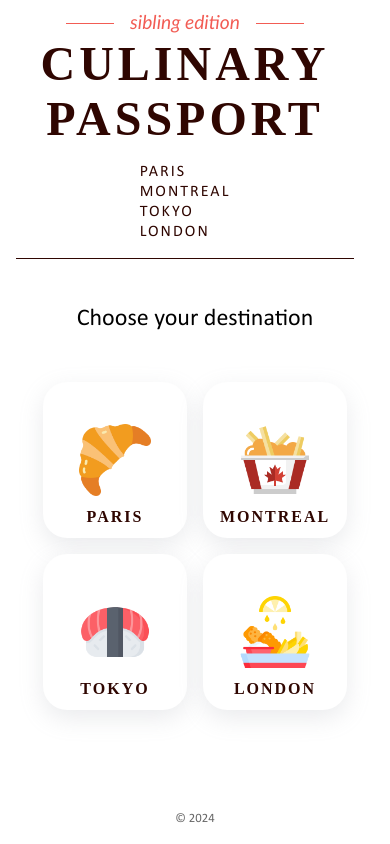
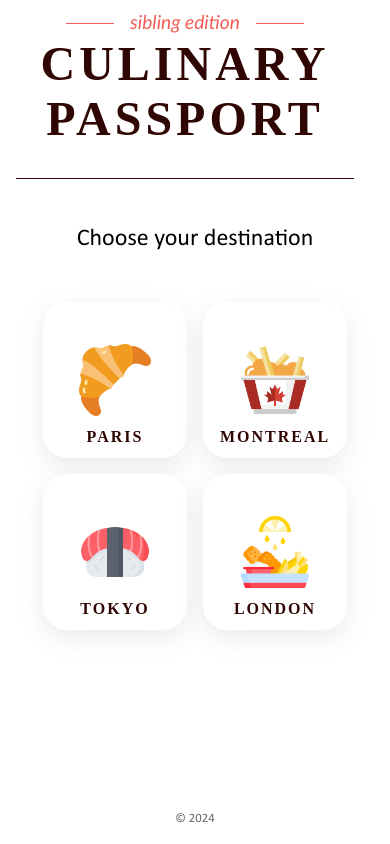
Before and after one commit to kimanhou/the-culinary-passport, a React (Create React App) app: page / in a window 390 px wide. Built offline with nearby package versions, Linux system fonts and the light colour scheme.

Commit message:
🎨 Remove Navigation from mobile

```diff
--- a/src/components/Header/Header.tsx
+++ b/src/components/Header/Header.tsx
@@ -1,20 +1,19 @@
 import React from "react";
 import Navigation from "components/Navigation/Navigation";
-import "./Header.scss";
-// import logo from "./food-blog-logo.png";
 import City from "model/City";
 import Divider from "components/common/Divider/Divider";
+import { useIsMobile } from "hooks/useIsMobile";
+import "./Header.scss";
 
 interface IHeaderProps {
     cities: City[];
 }
 
 export const Header: React.FC<IHeaderProps> = (props) => {
+    const isMobile = useIsMobile();
+
     return (
         <header className="flex-column">
-            {/* <a href="./">
-                <img src={logo} className={`logo-image`} alt={"logo"} />
-            </a> */}
             <div className="tag-line flex-row align-items-center">
                 <div className="tag-line-decoration left" />
                 <h4>
@@ -26,7 +25,7 @@ export const Header: React.FC<IHeaderProps> = (props) => {
             <h1 className="typeface-primary">
                 <a href="./">Culinary passport</a>
             </h1>
-            <Navigation cities={props.cities} />
+            {!isMobile && <Navigation cities={props.cities} />}
             <Divider />
         </header>
     );
```
